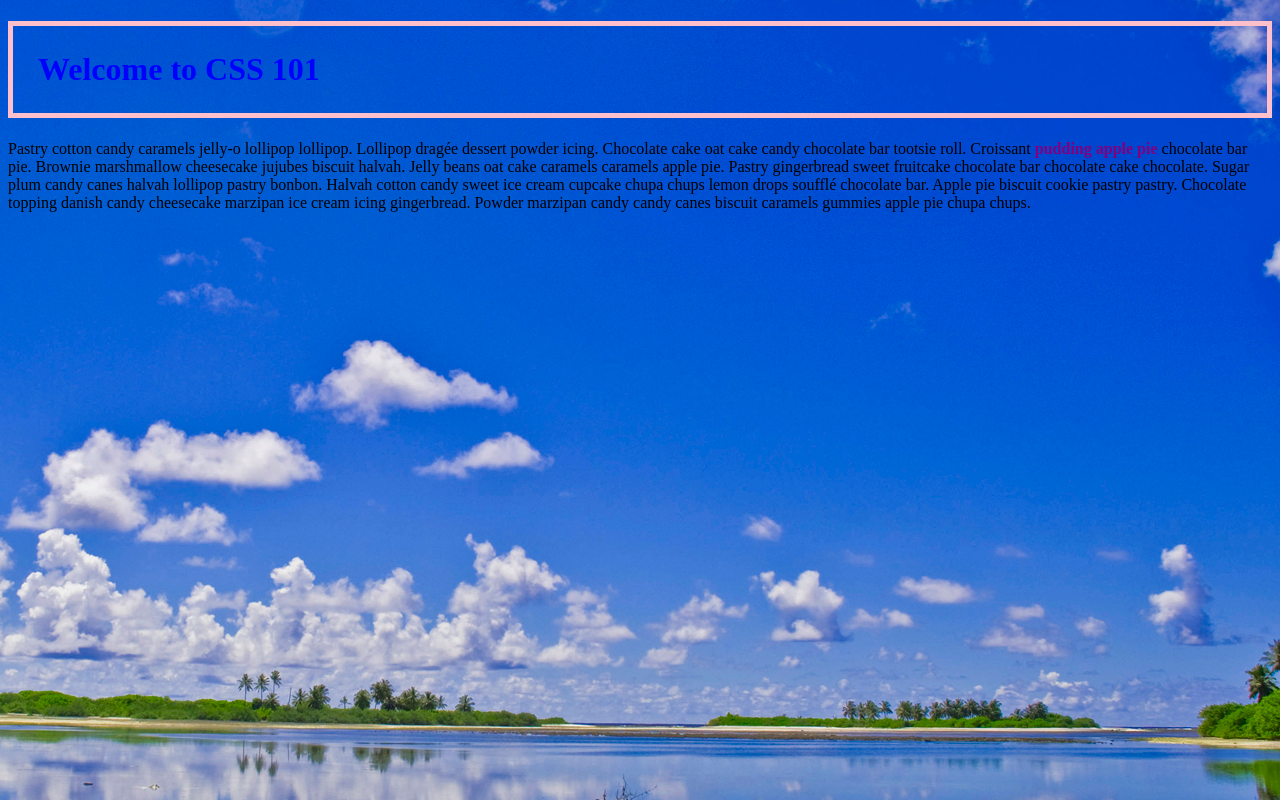
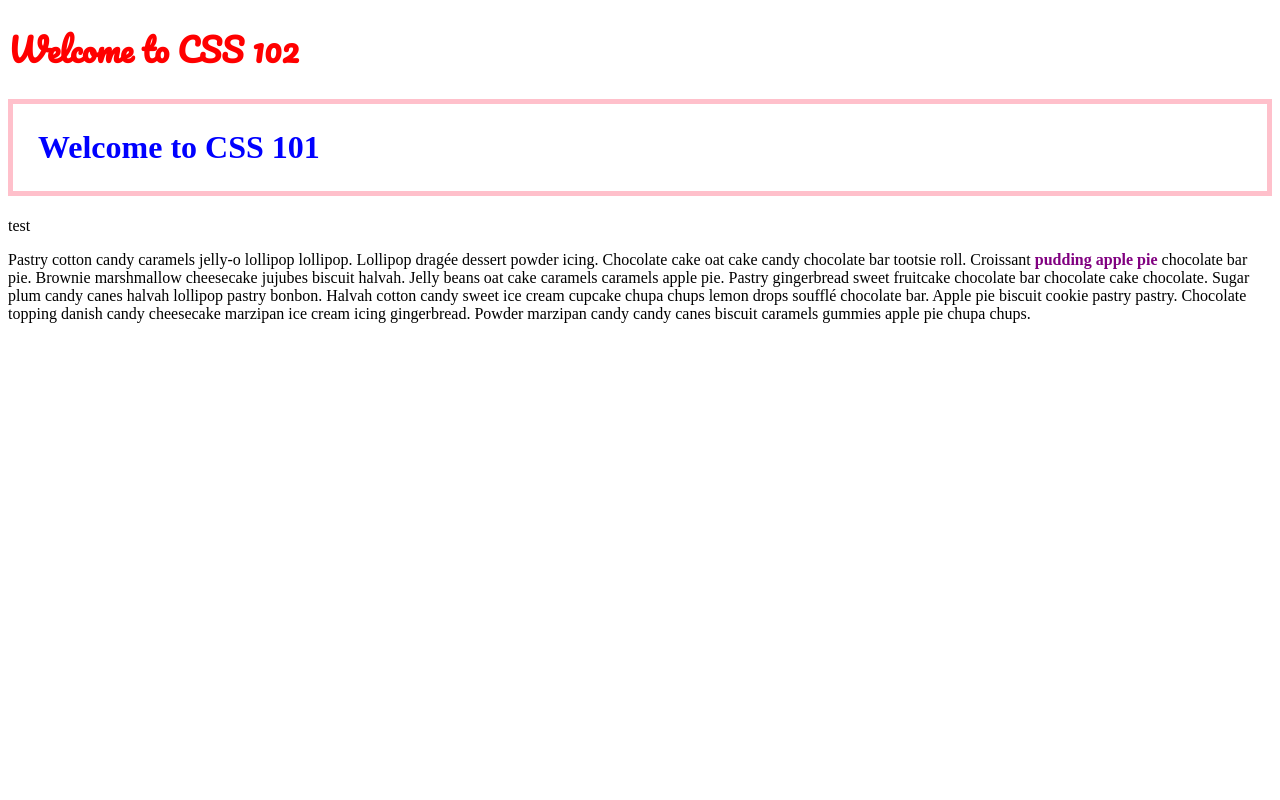
Before and after one commit to ronscode/css-101, a plain HTML site: page index.html in a window 1280 px wide. Drawn offline with Linux system fonts and the light colour scheme.

Commit message:
Code from class

```diff
--- a/index.html
+++ b/index.html
@@ -1,6 +1,10 @@
 <!DOCTYPE html>
 <html lang="en">
 <head>
+  <!-- Import Google Font -->
+  <!-- <link rel="preconnect" href="https://fonts.googleapis.com">
+  <link rel="preconnect" href="https://fonts.gstatic.com" crossorigin>
+  <link href="https://fonts.googleapis.com/css2?family=Pacifico&display=swap" rel="stylesheet">  -->
 
    <!-- Add CSS to an HTML page by linking a stylesheet -->
   <link rel="stylesheet" href="./styles/style.css">
@@ -8,19 +12,16 @@
   <!-- Add CSS by using the <style> tag -->
   <style>
 
-
   </style>
 
-
-
   <title>CSS 101</title>
-
-
 </head>
 <body >
   <!-- The H1 below uses inline CSS -->
-  <h1 style="color:blue; border: 5px solid pink; padding:25px">Welcome to CSS 101</h1>
+  <h1 class="groover">Welcome to CSS 102</h1>
+  <h1  style="color:blue; border: 5px solid pink; padding:25px" class="pacifico" >Welcome to CSS 101</h1>
   <div>
+    test
     <p >Pastry cotton candy caramels jelly-o lollipop lollipop. Lollipop dragée dessert powder icing. Chocolate cake oat cake candy chocolate bar tootsie roll. Croissant <span class="purple">pudding apple pie</span> chocolate bar pie. Brownie marshmallow cheesecake jujubes biscuit halvah. Jelly beans oat cake caramels caramels apple pie. Pastry gingerbread sweet fruitcake chocolate bar chocolate cake chocolate. Sugar plum candy canes halvah lollipop pastry bonbon. Halvah cotton candy sweet ice cream cupcake chupa chups lemon drops soufflé chocolate bar. Apple pie biscuit cookie pastry pastry. Chocolate topping danish candy cheesecake marzipan ice cream icing gingerbread. Powder marzipan candy candy canes biscuit caramels gummies apple pie chupa chups.</p>
 
 
--- a/styles/style.css
+++ b/styles/style.css
@@ -1,5 +1,7 @@
+@import url('https://fonts.googleapis.com/css2?family=Pacifico&display=swap');
+
  body {
-      background-image: url('../images/bg.jpg');
+      /* background-image: url('../images/bg.jpg'); */
     }
 
 .purple {
@@ -9,4 +11,10 @@
 
 .lesspurple {
   color:lightslategray;
+
 }
+
+.groover {
+  font-family: 'Pacifico', cursive;
+  color: red;
+}
```
Also changed, not shown: 1 other file.
